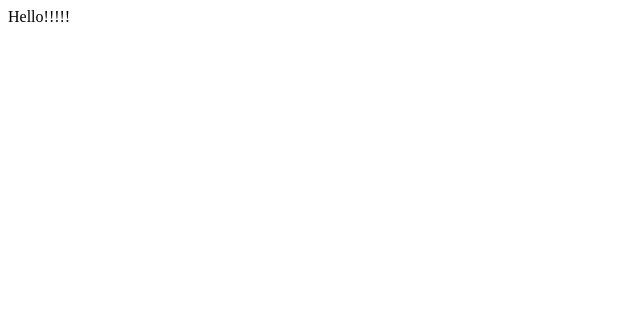
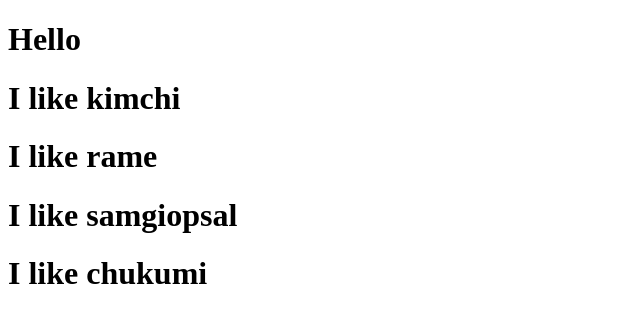
Before and after one commit to OnewayKim/movie_app_2024, a React (Create React App) app: page / in a window 1280 px wide. Shown: the top 322 px of the page, without its empty margins (0-640 px from the left). Built offline with nearby package versions, Linux system fonts and the light colour scheme.

Commit message:
03. 리액트 기초 개념 알아보기

```diff
--- a/src/App.js
+++ b/src/App.js
@@ -1,7 +1,20 @@
 import React from 'react';
 
+function Food(props) {
+  console.log(props);
+  return <h1>I like { props.fav }</h1>
+}
+
 function App() {
-  return <div>Hello!!!!!</div>;
+  return (
+    <div>
+      <h1>Hello</h1>
+      <Food fav="kimchi" />
+      <Food fav="rame" />
+      <Food fav="samgiopsal" />
+      <Food fav="chukumi" />
+    </div>
+  )
 }
 
 export default App;
```
Also changed, not shown: src/Potato.js (added, +7 -0 lines).
